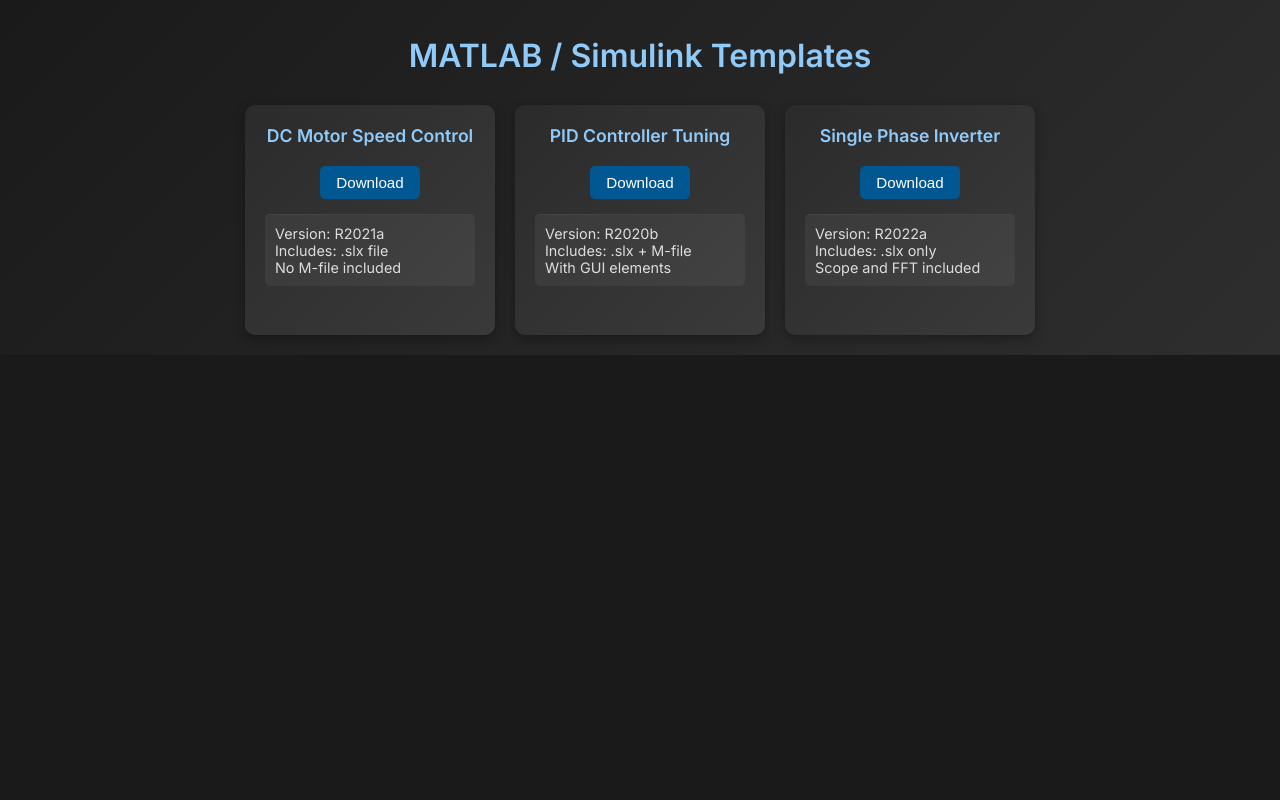
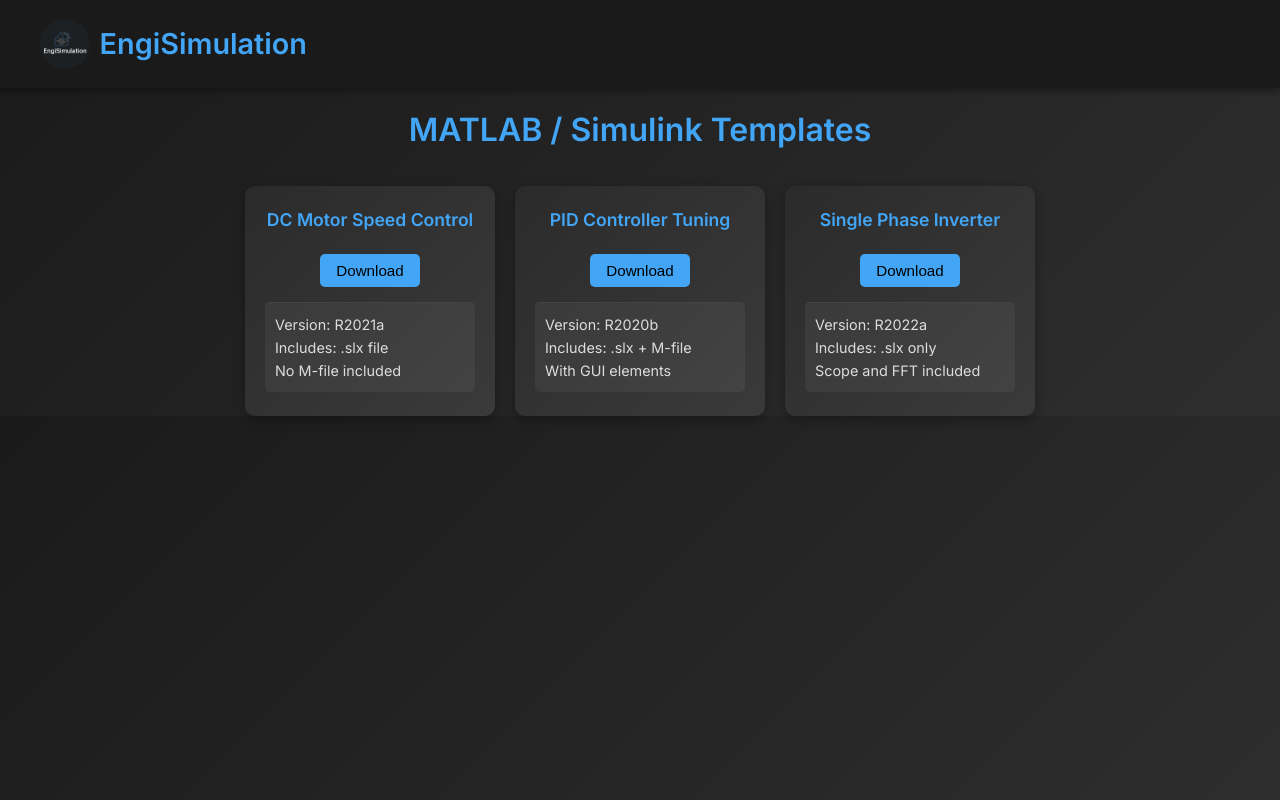
Before and after one commit to ZsaqibZ/My-Website, a plain HTML site: page MATLAB.html in a window 1280 px wide. Drawn offline with Linux system fonts and the light colour scheme.

Commit message:
Update MATLAB.html

```diff
--- a/MATLAB.html
+++ b/MATLAB.html
@@ -9,21 +9,68 @@
     * {
       box-sizing: border-box;
     }
-    html {
-      background-color: #1a1a1a;
+
+    ::-webkit-scrollbar {
+      width: 8px;
+    }
+
+    ::-webkit-scrollbar-track {
+      background: #1a1a1a; /* Match your dark theme */
+    }
+
+    ::-webkit-scrollbar-thumb {
+      background-color: #444;  /* Dark thumb */
+      border-radius: 10px;
+      border: 2px solid #1a1a1a; /* Gives padding around thumb */
+    }
+
+    ::-webkit-scrollbar-thumb:hover {
+      background-color: #666;
     }
 
     body {
-      font-family: 'Inter', sans-serif;
+     overflow-x: hidden;  /* Prevent horizontal scrolling */
+     margin: 0;
+     font-family: 'Inter', sans-serif;
+     background: linear-gradient(135deg, #1a1a1a, #2e2e2e); /* dark grey gradient */
+     color: #e0e0e0;
+     line-height: 1.6;
+    }
+
+
+    header {
+     background: #1a1a1a; /* matching dark grey */
+     padding: 1.2rem;
+     box-shadow: 0 4px 6px rgba(0, 0, 0, 0.3);
+    }
+
+    .header-container {
+     display: flex;
+     align-items: center;
+     justify-content: flex-start;
+     gap: 1rem;
+     max-width: 1200px;
+     margin: 0 auto;
+    }
+
+
+    .logo {
+     width: 50px;
+     height: 50px;
+     border-radius: 50%;
+     object-fit: cover;
+    }
+
+    header h1 {
+      font-size: 1.8rem;
+      font-weight: 600;
+      color: #42a5f5;
       margin: 0;
-      padding: 20px;
-      background: linear-gradient(135deg, #1a1a1a, #2e2e2e);
-      color: #e0e0e0;
     }
 
     h1 {
       text-align: center;
-      color: #90caf9;
+      color: #42a5f5;
       font-size: 2rem;
       margin-top: 1rem;
     }
@@ -57,15 +104,15 @@
     .card h3 {
       margin: 0 0 10px;
       font-size: 1.1rem;
-      color: #90caf9;
+      color:#42a5f5;
       text-align: center;
     }
 
     .card button {
       margin-top: 10px;
       padding: 8px 16px;
-      background-color: #005792;
-      color: white;
+      background-color: #42a5f5;
+      color: black;
       border: none;
       border-radius: 5px;
       cursor: pointer;
@@ -74,7 +121,7 @@
     }
 
     .card button:hover {
-      background-color: #0077b6;
+      background-color: #42a5f5;
     }
 
     .hover-info {
@@ -87,6 +134,17 @@
       font-size: 0.9rem;
       width: 100%;
       text-align: left;
+    }
+
+    .logo-title-link {
+      display: flex;
+      align-items: center;
+      gap: 0.6rem;
+      text-decoration: none;
+    }
+
+    .logo-title-link h1 {
+      color: #42a5f5;
     }
 
     /* 🌐 Mobile Responsive */
@@ -109,6 +167,15 @@
   </style>
 </head>
 <body>
+
+<header>
+  <div class="header-container">
+    <a href="index.html" class="logo-title-link">
+      <img src="EngiSimulation.png" alt="EngiSimulation" class="logo" />
+      <h1>EngiSimulation</h1>
+    </a>
+  </div>
+</header>
 
   <h1>MATLAB / Simulink Templates</h1>
 
```
